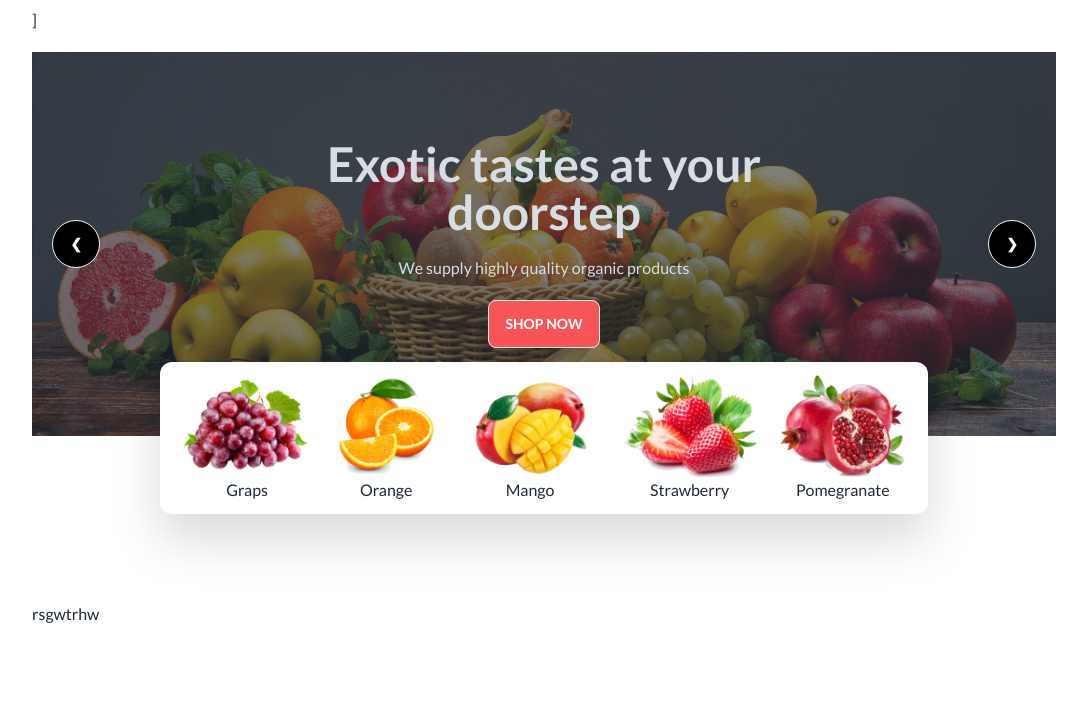
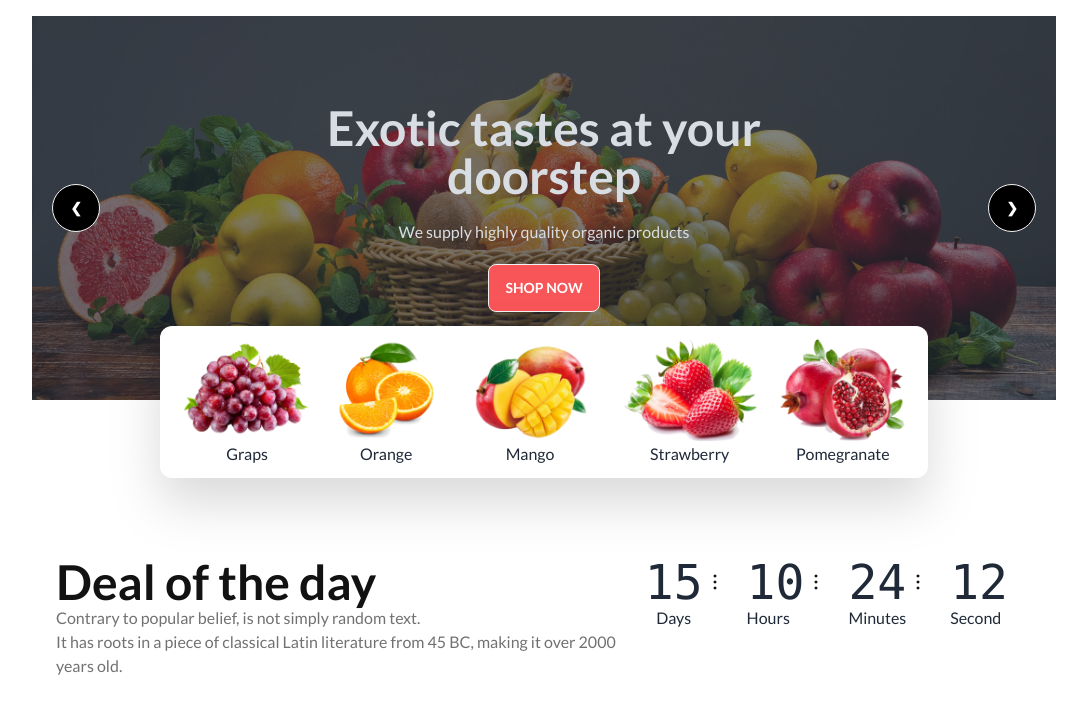
Before and after one commit to asfdeveloper3/fruit-brust, a plain HTML site: page index.html in a window 1280 px wide. Shown: the part 92-804 px from the top of the page, without its empty margins (96-1183 px from the left). Drawn offline with nearby package versions, Linux system fonts and the light colour scheme; grey boxes are pictures that could not be loaded.

Commit message:
Deal of the day section added

```diff
--- a/index.html
+++ b/index.html
@@ -66,7 +66,7 @@
       </div>
     </nav>
     <!-- Navbar Section Ends -->
-    ]
+
 
     <section class="mt-5">
       <!-- Carosel Section Start -->
@@ -143,7 +143,8 @@
       </div>
       <!-- Carosel Section Ends -->
       <!-- Fruit Section Starts -->
-      <div class="hidden md:flex justify-center items-center text-center  bg-white drop-shadow-2xl shadow-slate-500   0 absolute md:-mt-20 max-w-3xl md:mx-6 lg:ml-32 rounded-xl space-x-5 px-5 py-3">
+      <div
+        class="hidden md:flex justify-center items-center text-center  bg-white drop-shadow-2xl shadow-slate-500   0 absolute md:-mt-20 max-w-3xl md:mx-6 lg:ml-32 rounded-xl space-x-5 px-5 py-3">
         <!-- Fruit-1 -->
         <div>
           <img src="./images/fruit1.png" alt="">
@@ -173,8 +174,55 @@
       <!-- Fruit Section Ends -->
     </section>
   </header>
-  <main class=" max-w-screen-lg mx-auto my-40">
-rsgwtrhw
+  <main class=" max-w-screen-lg mx-auto my-10 md:my-32">
+    <!-- Deal Section Starts -->
+    <section class="max-w-screen-lg mx-auto gap-6 flex flex-col md:flex-row justify-around md:p-6">
+      <div class="w-[320px] md:w-[600px] text-center md:text-start mx-auto ">
+        <h1 class="text-3xl md:text-5xl font-extrabold text-[#121212]">Deal of the day</h1>
+        <p class="text-[#12121299] font-medium text-base ">Contrary to popular belief, is not simply random text. <br> It has roots in a piece of classical Latin literature from 45 BC, making it over 2000 years old.</p>
+      </div>
+      <div class="grid grid-flow-col gap-5 text-center auto-cols-max mx-auto">
+        <div class="flex flex-col items-center">
+          <span class="countdown font-mono text-5xl">
+            <span style="--value:15;"></span><svg xmlns="http://www.w3.org/2000/svg" width="24" height="24" viewBox="0 0 24 24" fill="none">
+              <path d="M12 6.75C11.8011 6.75 11.6103 6.67098 11.4697 6.53033C11.329 6.38968 11.25 6.19891 11.25 6C11.25 5.80109 11.329 5.61032 11.4697 5.46967C11.6103 5.32902 11.8011 5.25 12 5.25C12.1989 5.25 12.3897 5.32902 12.5303 5.46967C12.671 5.61032 12.75 5.80109 12.75 6C12.75 6.19891 12.671 6.38968 12.5303 6.53033C12.3897 6.67098 12.1989 6.75 12 6.75ZM12 12.75C11.8011 12.75 11.6103 12.671 11.4697 12.5303C11.329 12.3897 11.25 12.1989 11.25 12C11.25 11.8011 11.329 11.6103 11.4697 11.4697C11.6103 11.329 11.8011 11.25 12 11.25C12.1989 11.25 12.3897 11.329 12.5303 11.4697C12.671 11.6103 12.75 11.8011 12.75 12C12.75 12.1989 12.671 12.3897 12.5303 12.5303C12.3897 12.671 12.1989 12.75 12 12.75ZM12 18.75C11.8011 18.75 11.6103 18.671 11.4697 18.5303C11.329 18.3897 11.25 18.1989 11.25 18C11.25 17.8011 11.329 17.6103 11.4697 17.4697C11.6103 17.329 11.8011 17.25 12 17.25C12.1989 17.25 12.3897 17.329 12.5303 17.4697C12.671 17.6103 12.75 17.8011 12.75 18C12.75 18.1989 12.671 18.3897 12.5303 18.5303C12.3897 18.671 12.1989 18.75 12 18.75Z" stroke="#121212" stroke-width="1.5" stroke-linecap="round" stroke-linejoin="round"/>
+            </svg>
+          </span>
+          <div class="mr-6">
+          Days
+        </div>
+        </div>
+        <div class="flex flex-col items-start">
+          <span class="countdown font-mono text-5xl">
+            <span style="--value:10;" ></span><svg xmlns="http://www.w3.org/2000/svg" width="24" height="24" viewBox="0 0 24 24" fill="none">
+              <path d="M12 6.75C11.8011 6.75 11.6103 6.67098 11.4697 6.53033C11.329 6.38968 11.25 6.19891 11.25 6C11.25 5.80109 11.329 5.61032 11.4697 5.46967C11.6103 5.32902 11.8011 5.25 12 5.25C12.1989 5.25 12.3897 5.32902 12.5303 5.46967C12.671 5.61032 12.75 5.80109 12.75 6C12.75 6.19891 12.671 6.38968 12.5303 6.53033C12.3897 6.67098 12.1989 6.75 12 6.75ZM12 12.75C11.8011 12.75 11.6103 12.671 11.4697 12.5303C11.329 12.3897 11.25 12.1989 11.25 12C11.25 11.8011 11.329 11.6103 11.4697 11.4697C11.6103 11.329 11.8011 11.25 12 11.25C12.1989 11.25 12.3897 11.329 12.5303 11.4697C12.671 11.6103 12.75 11.8011 12.75 12C12.75 12.1989 12.671 12.3897 12.5303 12.5303C12.3897 12.671 12.1989 12.75 12 12.75ZM12 18.75C11.8011 18.75 11.6103 18.671 11.4697 18.5303C11.329 18.3897 11.25 18.1989 11.25 18C11.25 17.8011 11.329 17.6103 11.4697 17.4697C11.6103 17.329 11.8011 17.25 12 17.25C12.1989 17.25 12.3897 17.329 12.5303 17.4697C12.671 17.6103 12.75 17.8011 12.75 18C12.75 18.1989 12.671 18.3897 12.5303 18.5303C12.3897 18.671 12.1989 18.75 12 18.75Z" stroke="#121212" stroke-width="1.5" stroke-linecap="round" stroke-linejoin="round"/>
+            </svg>
+          </span>
+          Hours
+        </div>
+        <div class="flex flex-col items-start">
+          <span class="countdown font-mono text-5xl">
+            <span style="--value:24;"></span>
+            <svg xmlns="http://www.w3.org/2000/svg" width="24" height="24" viewBox="0 0 24 24" fill="none" >
+              <path d="M12 6.75C11.8011 6.75 11.6103 6.67098 11.4697 6.53033C11.329 6.38968 11.25 6.19891 11.25 6C11.25 5.80109 11.329 5.61032 11.4697 5.46967C11.6103 5.32902 11.8011 5.25 12 5.25C12.1989 5.25 12.3897 5.32902 12.5303 5.46967C12.671 5.61032 12.75 5.80109 12.75 6C12.75 6.19891 12.671 6.38968 12.5303 6.53033C12.3897 6.67098 12.1989 6.75 12 6.75ZM12 12.75C11.8011 12.75 11.6103 12.671 11.4697 12.5303C11.329 12.3897 11.25 12.1989 11.25 12C11.25 11.8011 11.329 11.6103 11.4697 11.4697C11.6103 11.329 11.8011 11.25 12 11.25C12.1989 11.25 12.3897 11.329 12.5303 11.4697C12.671 11.6103 12.75 11.8011 12.75 12C12.75 12.1989 12.671 12.3897 12.5303 12.5303C12.3897 12.671 12.1989 12.75 12 12.75ZM12 18.75C11.8011 18.75 11.6103 18.671 11.4697 18.5303C11.329 18.3897 11.25 18.1989 11.25 18C11.25 17.8011 11.329 17.6103 11.4697 17.4697C11.6103 17.329 11.8011 17.25 12 17.25C12.1989 17.25 12.3897 17.329 12.5303 17.4697C12.671 17.6103 12.75 17.8011 12.75 18C12.75 18.1989 12.671 18.3897 12.5303 18.5303C12.3897 18.671 12.1989 18.75 12 18.75Z" stroke="#121212" stroke-width="1.5" stroke-linecap="round" stroke-linejoin="round" class="ml-5"/>
+            </svg>
+          </span>
+          Minutes
+        </div>
+        <div class="flex flex-col items-start">
+          <span class="countdown font-mono text-5xl">
+            <span style="--value:12;"></span>
+          </span>
+
+          Second
+        </div>
+      </div>
+      <!-- Fruit Price Starts here -->
+      <div>
+
+      </div>
+    </section>
+    <!-- Deal Section Ends -->
   </main>
 </body>
 
```
